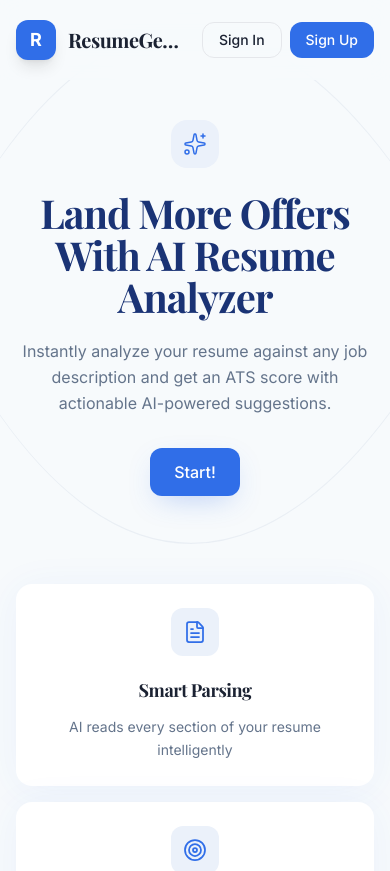
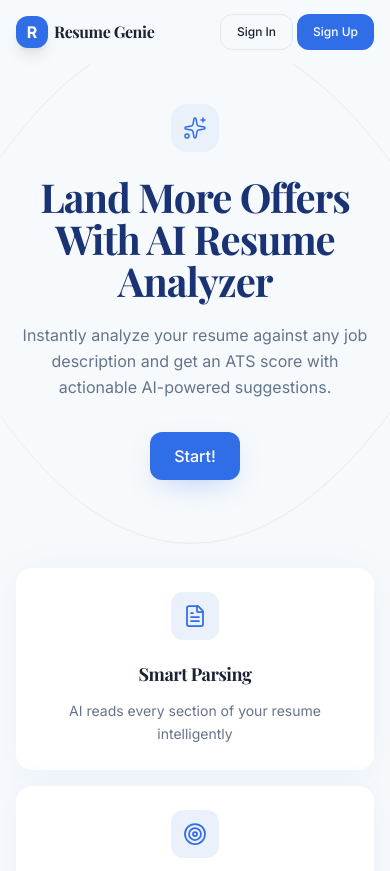
Before and after one commit to thepriyanshiroy/ResumeGenie, a Next.js app in the folder frontend/: page / in a window 390 px wide. Shown: the top 871 px of the page. Built offline with nearby package versions, Linux system fonts and the light colour scheme.

Commit message:
verify account

```diff
--- a/frontend/src/components/landing/Features.js
+++ b/frontend/src/components/landing/Features.js
@@ -24,7 +24,7 @@ export default function Features() {
     <section className="w-full safe-x py-10 sm:py-14 md:py-16 md:px-20 max-w-7xl mx-auto">
       <div className="grid grid-cols-1 sm:grid-cols-2 lg:grid-cols-3 gap-4 sm:gap-6 lg:gap-8">
         {features.map((feature, index) => (
-          <div key={index} className="flex min-w-0 flex-col items-center text-center p-6 sm:p-8 lg:p-10 rounded-2xl bg-card shadow-[0_4px_40px_rgba(45,107,230,0.06)] hover:shadow-[0_8px_40px_rgba(45,107,230,0.12)] transition-shadow duration-300">
+          <div key={index} className={`flex min-w-0 flex-col items-center text-center p-6 sm:p-8 lg:p-10 rounded-2xl bg-card shadow-[0_4px_40px_rgba(45,107,230,0.06)] hover:shadow-[0_8px_40px_rgba(45,107,230,0.12)] transition-shadow duration-300 ${index === features.length - 1 ? "sm:col-span-2 sm:w-[calc((100%-1.5rem)/2)] sm:justify-self-center lg:col-span-1 lg:w-full" : ""}`}>
             <div className="h-12 w-12 sm:h-14 sm:w-14 rounded-xl bg-[#EBF1FA] flex items-center justify-center mb-5 sm:mb-6">
               {feature.icon}
             </div>
--- a/frontend/src/components/layout/Navbar.jsx
+++ b/frontend/src/components/layout/Navbar.jsx
@@ -4,24 +4,24 @@ import Link from "next/link";
 
 export default function Navbar() {
   return (
-    <nav className="w-full min-h-20 safe-x sm:px-6 lg:px-20 flex items-center justify-between gap-4 backdrop-blur-md sticky top-0 z-50 bg-background/90">
+    <nav className="w-full min-h-16 safe-x sm:min-h-20 sm:px-6 lg:px-20 flex items-center justify-between gap-2 sm:gap-4 backdrop-blur-md sticky top-0 z-50 bg-background/90">
       {/* Logo */}
-      <Link href="/" className="flex min-w-0 items-center gap-3 cursor-pointer">
-        <div className="h-10 w-10 shrink-0 rounded-xl flex items-center justify-center text-white font-bold text-lg bg-primary shadow-lg">
+      <Link href="/" className="flex flex-none items-center gap-1.5 sm:gap-3 cursor-pointer">
+        <div className="h-8 w-8 shrink-0 rounded-xl flex items-center justify-center text-white font-bold text-base sm:h-10 sm:w-10 sm:text-lg bg-primary shadow-lg">
           R
         </div>
-        <h1 className="truncate text-xl sm:text-2xl font-bold tracking-tight text-foreground font-display">
-          ResumeGenie
+        <h1 className="whitespace-nowrap text-base sm:text-2xl font-bold tracking-tight text-foreground font-display">
+          Resume Genie
         </h1>
       </Link>
 
       {/* Buttons */}
-      <div className="flex shrink-0 items-center gap-2 sm:gap-4">
+      <div className="flex shrink-0 items-center gap-1 sm:gap-4">
         <Link href="/login">
-          <Button variant="outline" size="sm" className="hidden sm:inline-flex border-gray-200">Sign In</Button>
+          <Button variant="outline" size="sm" className="min-h-8 px-2 text-xs sm:min-h-9 sm:px-4 sm:text-sm border-gray-200">Sign In</Button>
         </Link>
         <Link href="/signup">
-          <Button variant="default" size="sm" className="sm:min-h-11 sm:px-5">Sign Up</Button>
+          <Button variant="default" size="sm" className="min-h-8 px-2 text-xs sm:min-h-11 sm:px-5 sm:text-sm">Sign Up</Button>
         </Link>
       </div>
     </nav>
```
